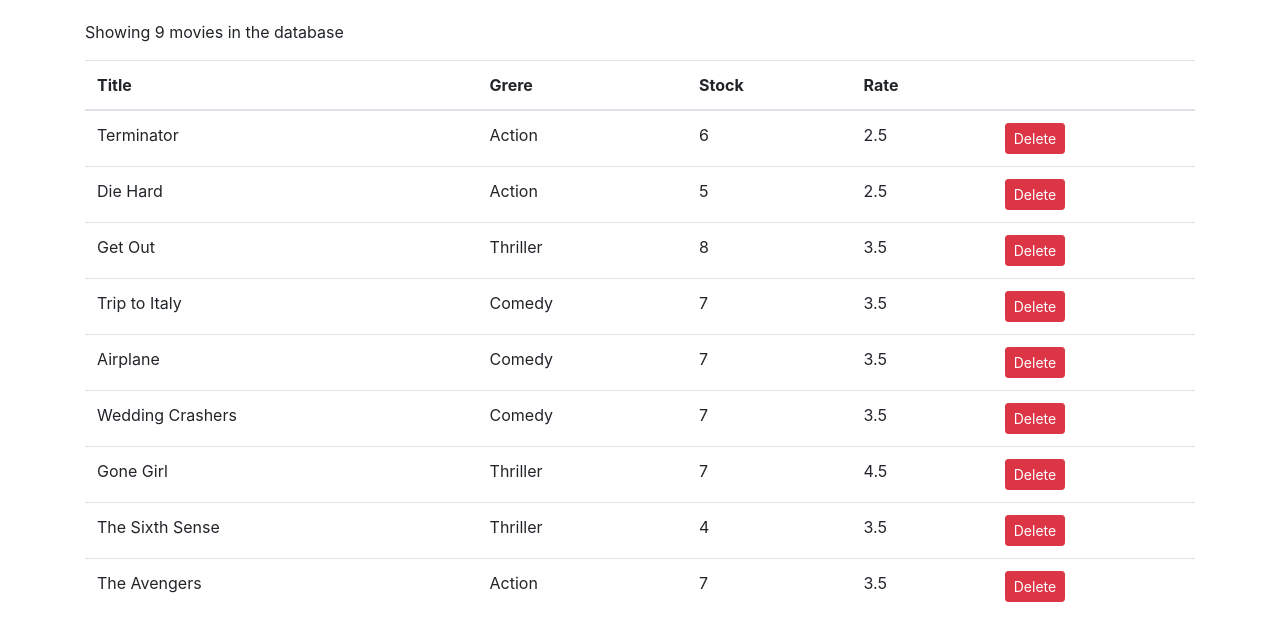
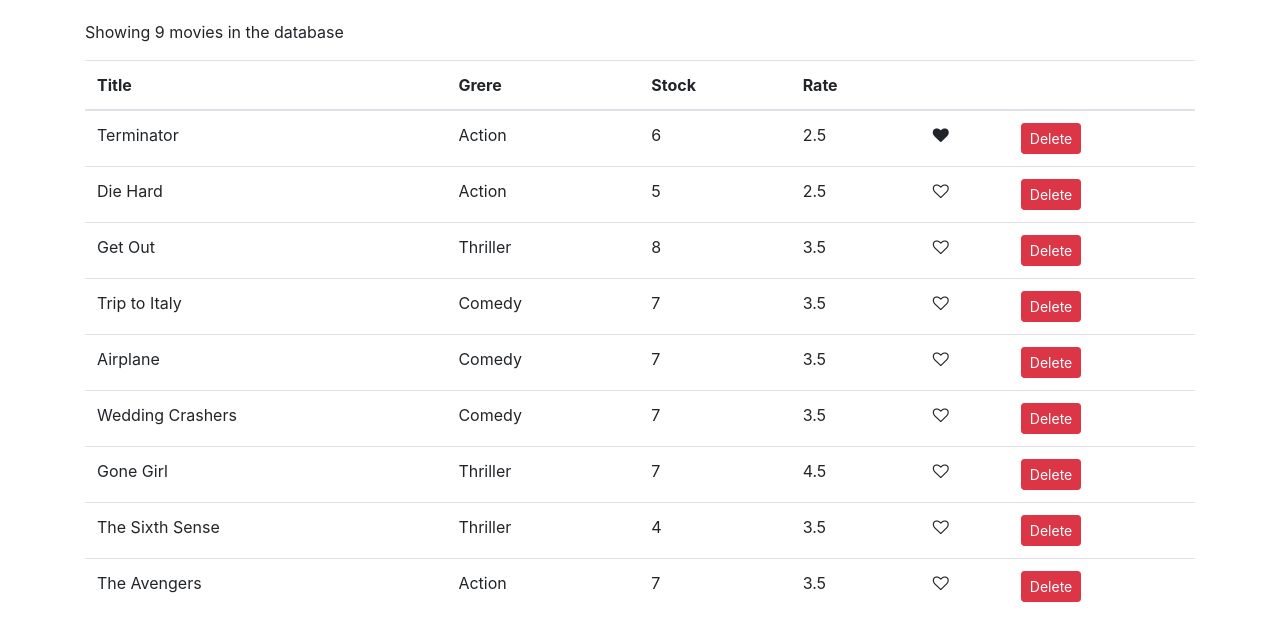
Before and after one commit to TimLiu2019/MovieStore-React, a React (Create React App) app: page / in a window 1280 px wide. Shown: the top 640 px of the page. Built offline with nearby package versions, Linux system fonts and the light colour scheme.

Commit message:
Add Like

```diff
--- /dev/null
+++ b/src/components/common/like.jsx
@@ -0,0 +1,17 @@
+import React, { Component } from "react";
+class Like extends Component {
+  render() {
+    let classes = "fa fa-heart";
+    if (!this.props.liked) classes += "-o";
+    return (
+      <i
+        onClick={this.props.onClick}
+        style={{cursor:"pointer"}}
+        className={classes}
+        aria-hidden="true"
+      ></i>
+    );
+  }
+}
+
+export default Like;
--- a/src/components/movies.jsx
+++ b/src/components/movies.jsx
@@ -1,5 +1,6 @@
 import React, { Component } from "react";
 import { getMovies } from "../services/fakeMovieService";
+import Like from "./common/like";
 
 class Movies extends Component {
   state = {
@@ -8,6 +9,14 @@
   handleDelete = movie => {
     const movies = this.state.movies.filter(m => m._id !== movie._id);
     this.setState({ movies: movies });
+  };
+  handleLike = (movie)=>{
+    const movies =[...this.state.movies];
+    const index = movies.indexOf(movie);
+    movies[index] ={...movies[index]};
+    movies[index].liked = !movies[index].liked;
+    this.setState({movies});
+    console.log('Like clicked',movie);
   };
   render() {
     if (this.state.movies.length === 0)
@@ -23,6 +32,7 @@
               <th>Stock</th>
               <th>Rate</th>
               <th></th>
+              <th />
             </tr>
           </thead>
           <tbody>
@@ -32,6 +42,9 @@
                 <td>{movie.genre.name}</td>
                 <td>{movie.numberInStock}</td>
                 <td>{movie.dailyRentalRate}</td>
+                <td>
+                  <Like liked={movie.liked} onClick={() =>this.handleLike(movie)} />
+                </td>
                 <td>
                   <button
                     onClick={() => this.handleDelete(movie)}
--- a/src/services/fakeMovieService.js
+++ b/src/services/fakeMovieService.js
@@ -7,7 +7,8 @@
     genre: { _id: "5b21ca3eeb7f6fbccd471818", name: "Action" },
     numberInStock: 6,
     dailyRentalRate: 2.5,
-    publishDate: "2018-01-03T19:04:28.809Z"
+    publishDate: "2018-01-03T19:04:28.809Z",
+    liked:true
   },
   {
     _id: "5b21ca3eeb7f6fbccd471816",
```
